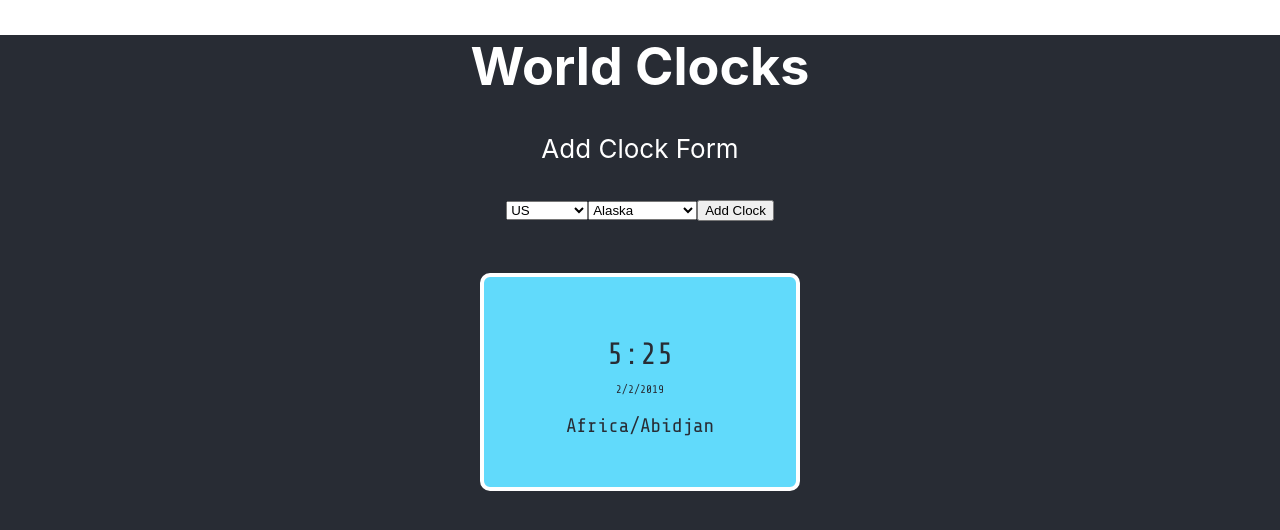
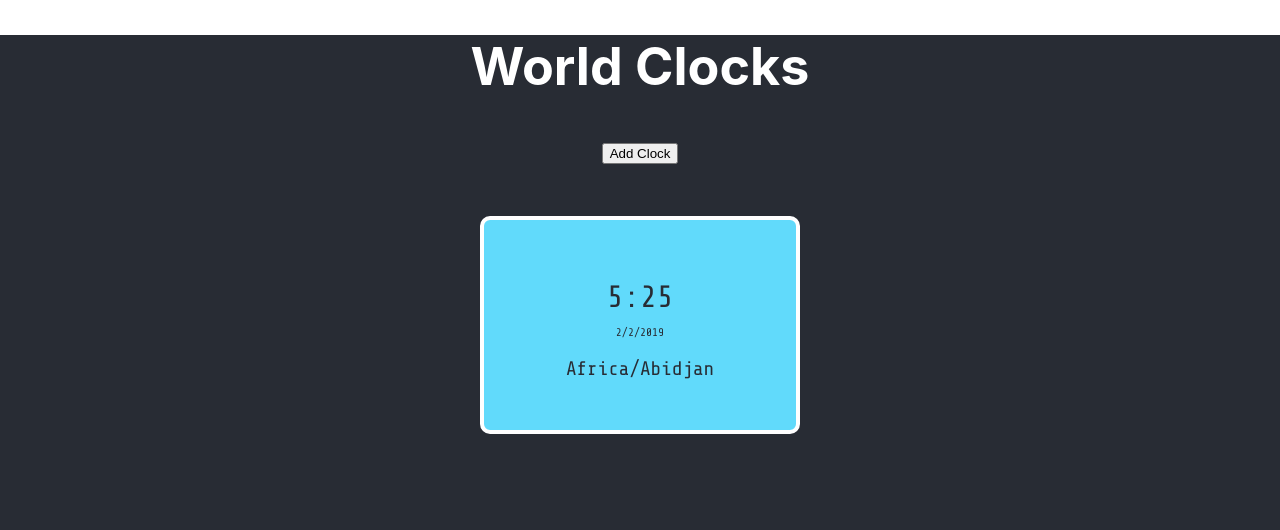
Before and after one commit to BarbaraPruz/clocks, a React (Create React App) app: page / in a window 1280 px wide. Shown: the top 530 px of the page. Built offline with nearby package versions, Linux system fonts and the light colour scheme.

Commit message:
Hide/Show add clock form

```diff
--- a/src/App.css
+++ b/src/App.css
@@ -53,3 +53,8 @@ code {
 .digital-clock .timezone {
   font-size: 70%;
 }
+
+/* form */
+select {
+  margin-right: 1.5em;
+}
--- a/src/components/addclockform.js
+++ b/src/components/addclockform.js
@@ -9,7 +9,8 @@ class AddClockForm extends Component {
   state = {
     timezones: null,
     selectedZone: '',
-    selectedRegion: 'US'
+    selectedRegion: 'US',
+    showForm: false
   };
 
   constructor(props) {
@@ -17,6 +18,7 @@ class AddClockForm extends Component {
     this.handleSubmit = this.handleSubmit.bind(this);
     this.handleRegionChange = this.handleRegionChange.bind(this);
     this.handleZoneChange = this.handleZoneChange.bind(this);
+    this.toggleForm = this.toggleForm.bind(this);
   }
 
   componentDidMount() {
@@ -63,10 +65,11 @@ class AddClockForm extends Component {
     if (this.state.selectedZone.length > 0) {
       this.props.callback({region: this.state.selectedRegion, zone: this.state.selectedZone});
     }
+    this.toggleForm();
   }
 
   buildform() {
-    if (this.state.timezones) {
+    if ( this.state.showForm ) {
       return (
         <form onSubmit={this.handleSubmit}>
           <select id="region" onChange={this.handleRegionChange} defaultValue={this.state.selectedRegion}>
@@ -82,11 +85,20 @@ class AddClockForm extends Component {
     return null;
   }
 
+  getButton() {
+    if (!this.state.showForm)
+      return <button onClick={this.toggleForm}>Add Clock</button>
+    return null;
+  }
+  toggleForm() {
+    this.setState({ showForm: !(this.state.showForm) });
+  }
+
   render() {
     return (
       <div className="AddClockForm">
-          <p>Add Clock Form</p>
-          { this.buildform()}
+          { this.buildform() }
+          { this.getButton() }
       </div>
     );
   }
```
